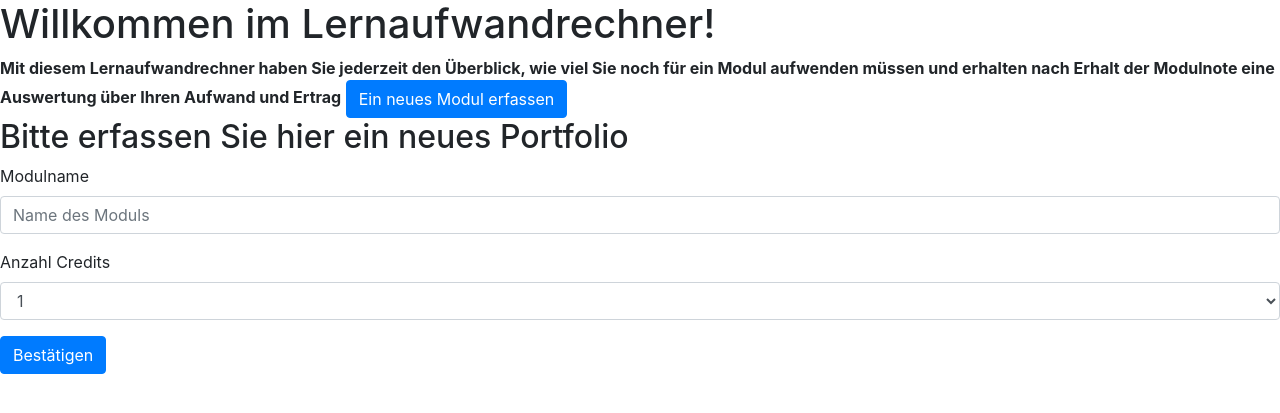
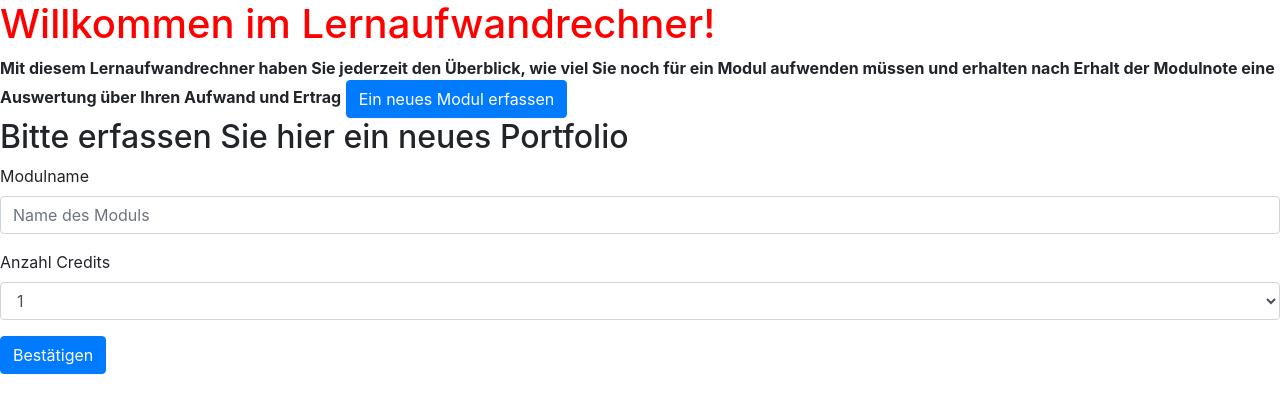
Before and after one commit to gloordaria/PROG2, a Python web app: template templates/index.html in a window 1280 px wide. Shown: the part 56-469 px from the top of the page. Run offline with Jinja, Linux system fonts and the light colour scheme; the template is opened without the code that fills it, so the values that code supplies are empty; some libraries are stand-ins or nearby versions.

```diff
--- a/static/main.css
+++ b/static/main.css
@@ -1,11 +1,3 @@
-<!DOCTYPE html>
-<html lang="de">
-	<head>
-		<meta charset="utf-8">
-		<title>Hello</title>
-		<link rel="stylesheet" href="{{ url_for('static', filename='main.css') }}">
-	</head>
-	<body>
-		<h1>Hallo {{ name }}!</h1>
-	</body>
-</html>
+h1 {
+	color: red;
+}
--- a/templates/index.html
+++ b/templates/index.html
@@ -6,7 +6,7 @@
     <meta name="viewport" content="width=device-width, initial-scale=1, shrink-to-fit=no">
 
     <!-- Eigene CSS -->
-    <link rel="stylesheet" type="text/css" href="">  <!--Link?-->
+    <link rel="stylesheet" href="{{ url_for('static', filename='main.css')}}">
 
     <!-- Bootstrap CSS -->
     <link rel="stylesheet" href="https://stackpath.bootstrapcdn.com/bootstrap/4.3.1/css/bootstrap.min.css" integrity="sha384-ggOyR0iXCbMQv3Xipma34MD+dH/1fQ784/j6cY/iJTQUOhcWr7x9JvoRxT2MZw1T" crossorigin="anonymous">
```
Also changed, not shown: main.py (added), 1 other file.
